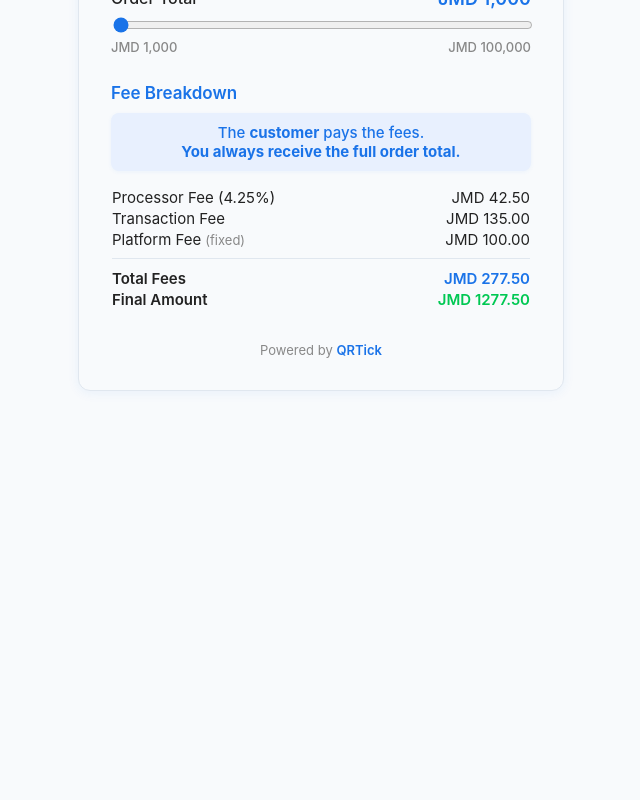
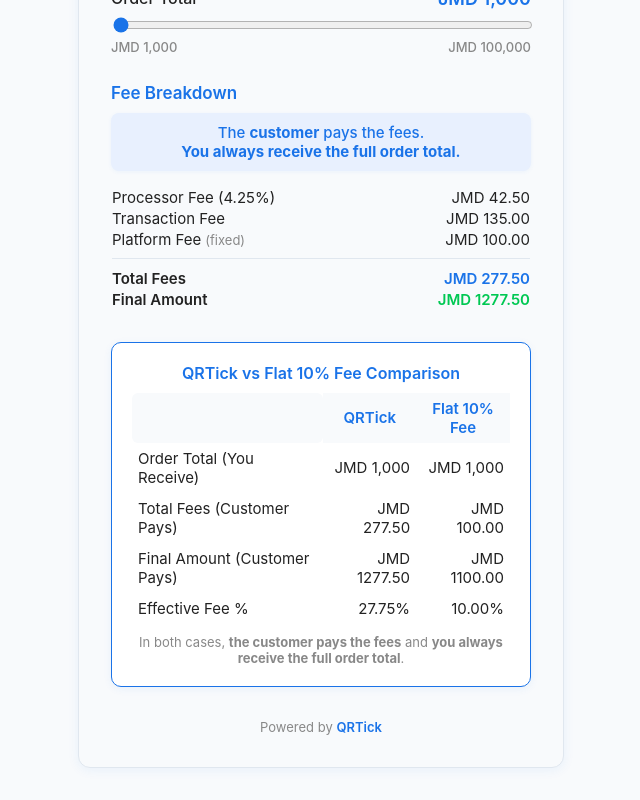
Before and after one commit to incrhst/qrtick-docs, a React (Vite) app in the folder fee-calculator-vite/: page / in a window 1280 px wide. Shown: the part 430-1230 px from the top of the page, without its empty margins (319-959 px from the left). Before the commit the page ends 853 px from the top, so only its background shows below. Built offline with nearby package versions, Linux system fonts and the light colour scheme.

Commit message:
Add comparison section to FeeCalculator for QRTick vs Flat 10% fee analysis, enhancing user understanding of fee structures with detailed tables and visual styling.

```diff
--- a/fee-calculator-vite/src/FeeCalculator.tsx
+++ b/fee-calculator-vite/src/FeeCalculator.tsx
@@ -278,6 +278,54 @@
               </tr>
             </tbody>
           </table>
+          {/* Comparison Section */}
+          <div style={{
+            marginTop: 32,
+            background: '#fff',
+            border: `1.5px solid ${COLORS.primary}`,
+            borderRadius: 10,
+            boxShadow: '0 2px 8px rgba(26,115,232,0.07)',
+            padding: 20,
+            textAlign: 'center',
+          }}>
+            <div style={{ fontWeight: 600, color: COLORS.primary, fontSize: 16, marginBottom: 10 }}>
+              QRTick vs Flat 10% Fee Comparison
+            </div>
+            <table style={{ width: '100%', fontSize: 15, borderCollapse: 'collapse', margin: '0 auto' }}>
+              <thead>
+                <tr style={{ background: '#F8FAFC' }}>
+                  <th style={{ padding: 6, borderRadius: 6, color: COLORS.primary, fontWeight: 600, border: 'none' }}></th>
+                  <th style={{ padding: 6, color: COLORS.primary, fontWeight: 600, border: 'none' }}>QRTick</th>
+                  <th style={{ padding: 6, color: COLORS.primary, fontWeight: 600, border: 'none' }}>Flat 10% Fee</th>
+                </tr>
+              </thead>
+              <tbody>
+                <tr>
+                  <td style={{ textAlign: 'left', padding: 6 }}>Order Total (You Receive)</td>
+                  <td style={{ textAlign: 'right', padding: 6 }}>{currency} {orderTotal.toLocaleString(undefined, { minimumFractionDigits: 0, maximumFractionDigits: 0 })}</td>
+                  <td style={{ textAlign: 'right', padding: 6 }}>{currency} {orderTotal.toLocaleString(undefined, { minimumFractionDigits: 0, maximumFractionDigits: 0 })}</td>
+                </tr>
+                <tr>
+                  <td style={{ textAlign: 'left', padding: 6 }}>Total Fees (Customer Pays)</td>
+                  <td style={{ textAlign: 'right', padding: 6 }}>{currency} {fees.totalFees.toFixed(2)}</td>
+                  <td style={{ textAlign: 'right', padding: 6 }}>{currency} {(round2(orderTotal * 0.10)).toFixed(2)}</td>
+                </tr>
+                <tr>
+                  <td style={{ textAlign: 'left', padding: 6 }}>Final Amount (Customer Pays)</td>
+                  <td style={{ textAlign: 'right', padding: 6 }}>{currency} {fees.finalAmount.toFixed(2)}</td>
+                  <td style={{ textAlign: 'right', padding: 6 }}>{currency} {(round2(orderTotal * 1.10)).toFixed(2)}</td>
+                </tr>
+                <tr>
+                  <td style={{ textAlign: 'left', padding: 6 }}>Effective Fee %</td>
+                  <td style={{ textAlign: 'right', padding: 6 }}>{((fees.totalFees / orderTotal) * 100).toFixed(2)}%</td>
+                  <td style={{ textAlign: 'right', padding: 6 }}>10.00%</td>
+                </tr>
+              </tbody>
+            </table>
+            <div style={{ color: '#888', fontSize: 13, marginTop: 10 }}>
+              In both cases, <b>the customer pays the fees</b> and <b>you always receive the full order total</b>.
+            </div>
+          </div>
         </div>
       )}
       <div style={{ marginTop: 32, fontSize: 13, color: '#888', textAlign: 'center' }}>
```
